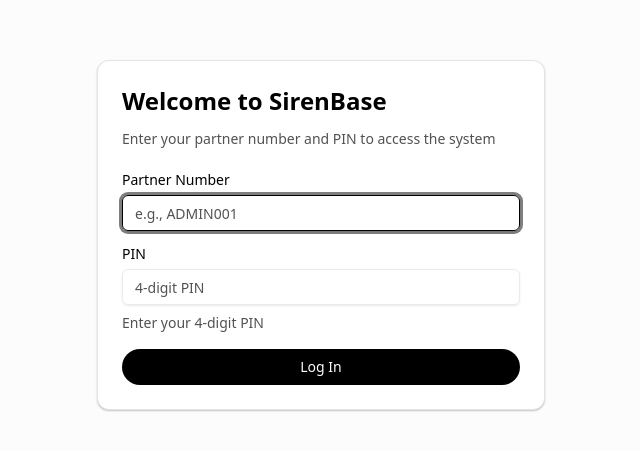
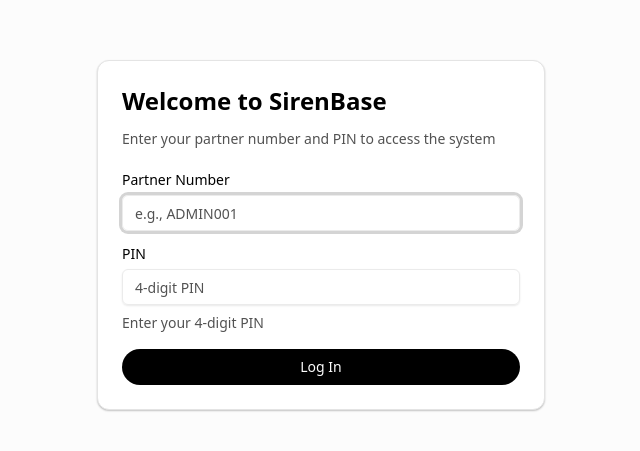
Before and after one commit to johnjohnpenafiel/SirenBase, a Next.js app in the folder frontend/: page /login in a window 1280 px wide. Shown: the part 165-616 px from the top of the page, without its empty margins (319-959 px from the left). Built offline with nearby package versions, Linux system fonts and the light colour scheme; no server answers.

Commit message:
update color for focus border input fields

```diff
--- a/frontend/components/ui/input.tsx
+++ b/frontend/components/ui/input.tsx
@@ -9,7 +9,7 @@
       data-slot="input"
       className={cn(
         "file:text-foreground placeholder:text-muted-foreground selection:bg-primary selection:text-primary-foreground dark:bg-input/30 border-input h-9 w-full min-w-0 rounded-md border bg-transparent px-3 py-1 text-base shadow-xs transition-[color,box-shadow] outline-none file:inline-flex file:h-7 file:border-0 file:bg-transparent file:text-sm file:font-medium disabled:pointer-events-none disabled:cursor-not-allowed disabled:opacity-50 md:text-sm",
-        "focus-visible:border-ring focus-visible:ring-ring/50 focus-visible:ring-[3px]",
+        "focus-visible:ring-neutral-300 focus-visible:ring-[3px] dark:focus-visible:ring-neutral-600",
         "aria-invalid:ring-destructive/20 dark:aria-invalid:ring-destructive/40 aria-invalid:border-destructive",
         className
       )}
```
